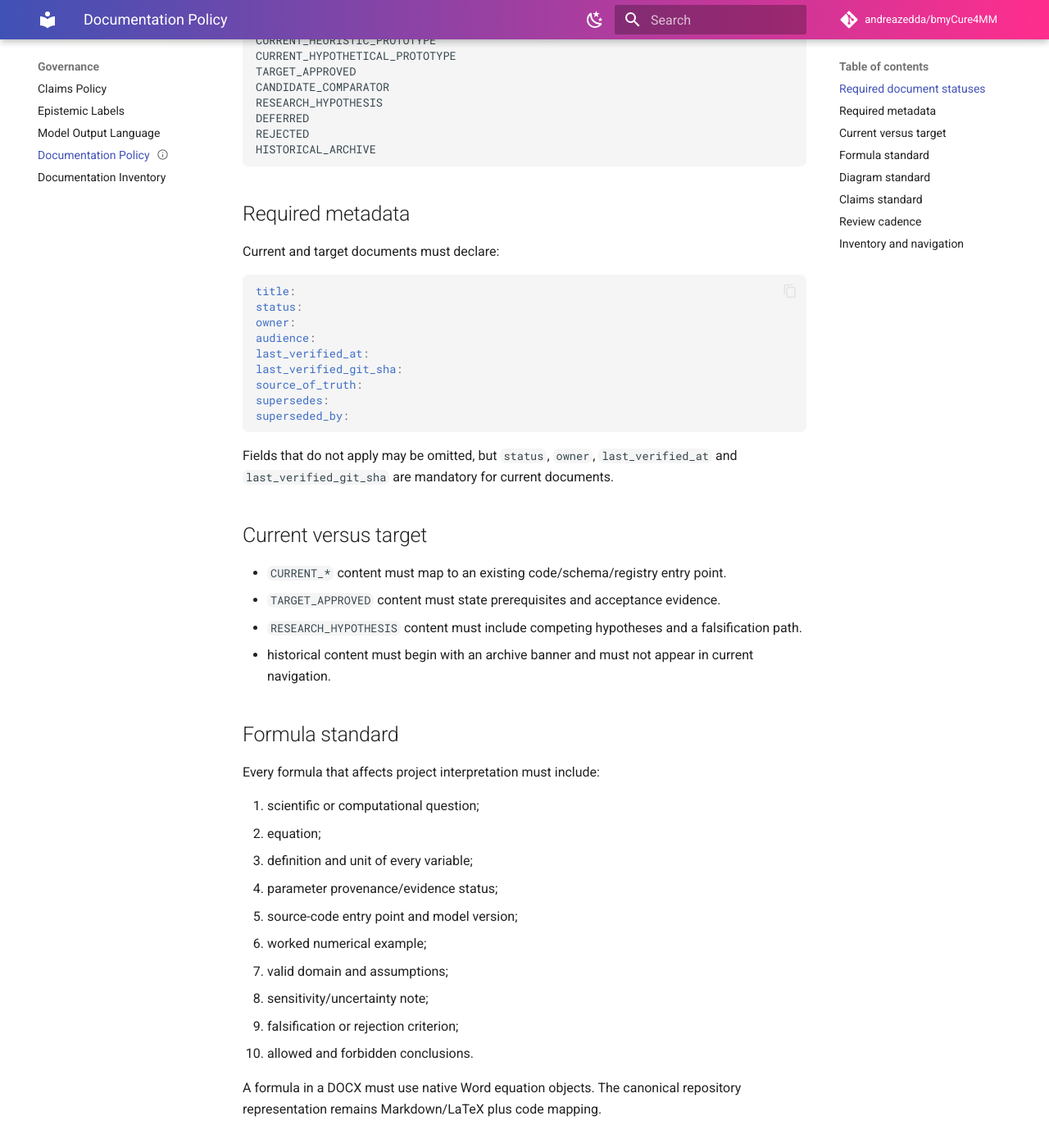
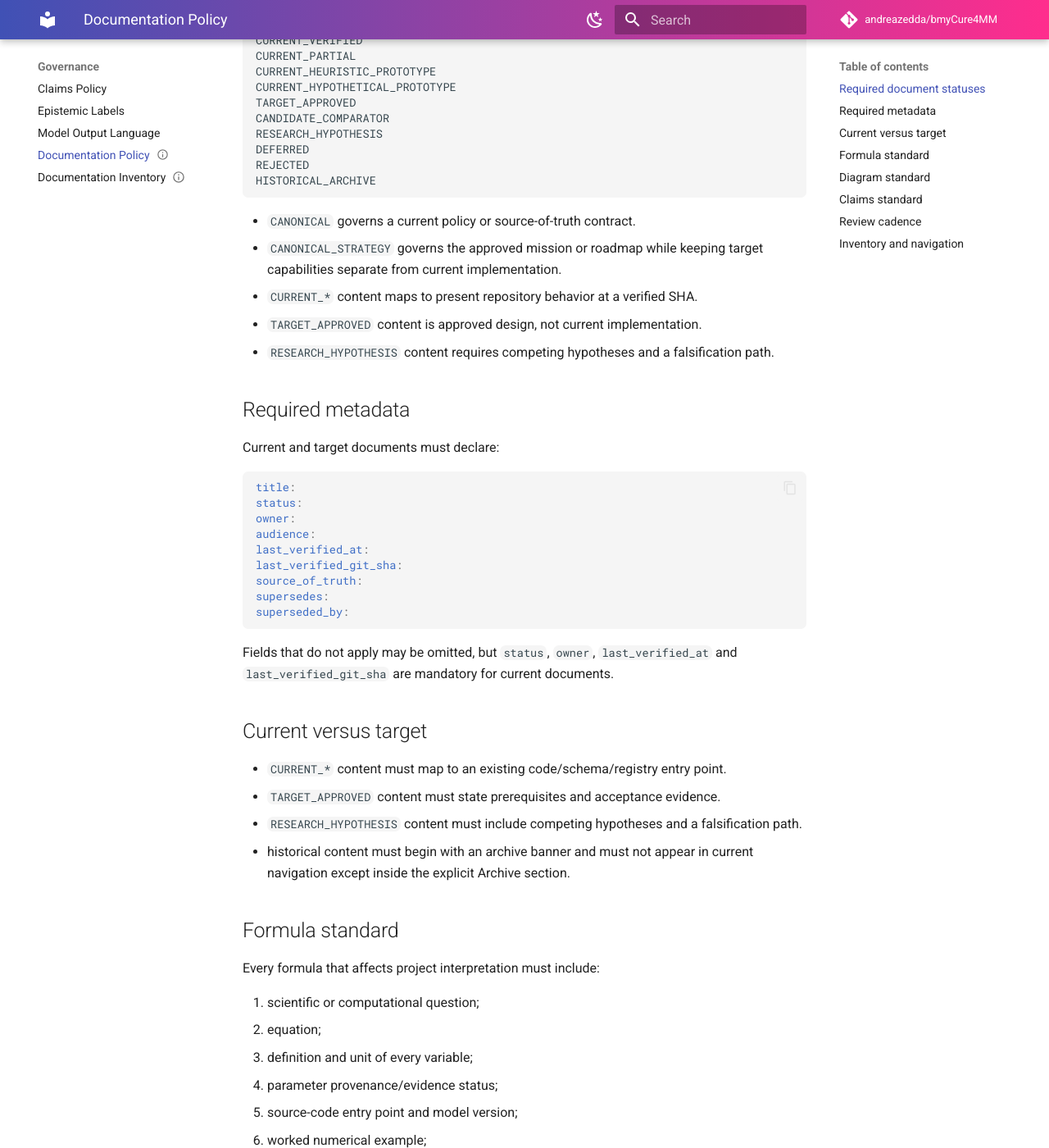
Before and after one commit to andreazedda/bmyCure4MM, an MkDocs documentation site: the page built from docs/governance/DOCUMENTATION_POLICY.md, in a window 1280 px wide and 1400 px high, scrolled down 329 px. Shown: the whole window at 82% size. Built offline with MkDocs 1.6.1 and Material for MkDocs 9.7.7, drawn with Linux system fonts in a browser that asks for light colours; comment, search, counter and statistics services are not loaded; some of the changed text lies outside the part shown.

Commit message:
docs: fix documentation status taxonomy and navigable inventory

````diff
--- a/docs/governance/DOCUMENTATION_POLICY.md
+++ b/docs/governance/DOCUMENTATION_POLICY.md
@@ -14,6 +14,8 @@
 Every governed document must use one status:
 
 ```text
+CANONICAL
+CANONICAL_STRATEGY
 CURRENT_VERIFIED
 CURRENT_PARTIAL
 CURRENT_HEURISTIC_PROTOTYPE
@@ -25,6 +27,12 @@
 REJECTED
 HISTORICAL_ARCHIVE
 ```
+
+- `CANONICAL` governs a current policy or source-of-truth contract.
+- `CANONICAL_STRATEGY` governs the approved mission or roadmap while keeping target capabilities separate from current implementation.
+- `CURRENT_*` content maps to present repository behavior at a verified SHA.
+- `TARGET_APPROVED` content is approved design, not current implementation.
+- `RESEARCH_HYPOTHESIS` content requires competing hypotheses and a falsification path.
 
 ## Required metadata
 
@@ -49,7 +57,7 @@
 - `CURRENT_*` content must map to an existing code/schema/registry entry point.
 - `TARGET_APPROVED` content must state prerequisites and acceptance evidence.
 - `RESEARCH_HYPOTHESIS` content must include competing hypotheses and a falsification path.
-- historical content must begin with an archive banner and must not appear in current navigation.
+- historical content must begin with an archive banner and must not appear in current navigation except inside the explicit Archive section.
 
 ## Formula standard
 
@@ -94,6 +102,8 @@
 
 ## Inventory and navigation
 
-`docs/DOCUMENTATION_INVENTORY.yaml` classifies the documentation corpus. Only `CANONICAL`, `CURRENT_SUPPORTING` and explicitly selected `TARGET_SUPPORTING` documents may appear in current MkDocs navigation.
+`docs/DOCUMENTATION_INVENTORY.yaml` classifies the documentation corpus. [Documentation Inventory](../product/DOCUMENTATION_INVENTORY.md) explains how to read the machine-readable file.
+
+Only `CANONICAL`, `CURRENT_SUPPORTING` and explicitly selected `TARGET_SUPPORTING` inventory classifications may appear in current MkDocs navigation. Historical files may appear only in the explicit Archive section.
 
 Unmatched files resolve to `UNCLASSIFIED_REQUIRES_REVIEW` and must stay outside current navigation until reviewed.
--- a/mkdocs.yml
+++ b/mkdocs.yml
@@ -44,7 +44,7 @@
       - Epistemic Labels: governance/EPISTEMIC_LABELS.md
       - Model Output Language: governance/MODEL_OUTPUT_LANGUAGE.md
       - Documentation Policy: governance/DOCUMENTATION_POLICY.md
-      - Documentation Inventory: DOCUMENTATION_INVENTORY.yaml
+      - Documentation Inventory: product/DOCUMENTATION_INVENTORY.md
   - Reference:
       - Configuration: reference/configuration.md
       - Database Objects: reference/database_objects.md
````
Also changed, not shown: docs/product/DOCUMENTATION_INVENTORY.md (added, +43 -0 lines).
